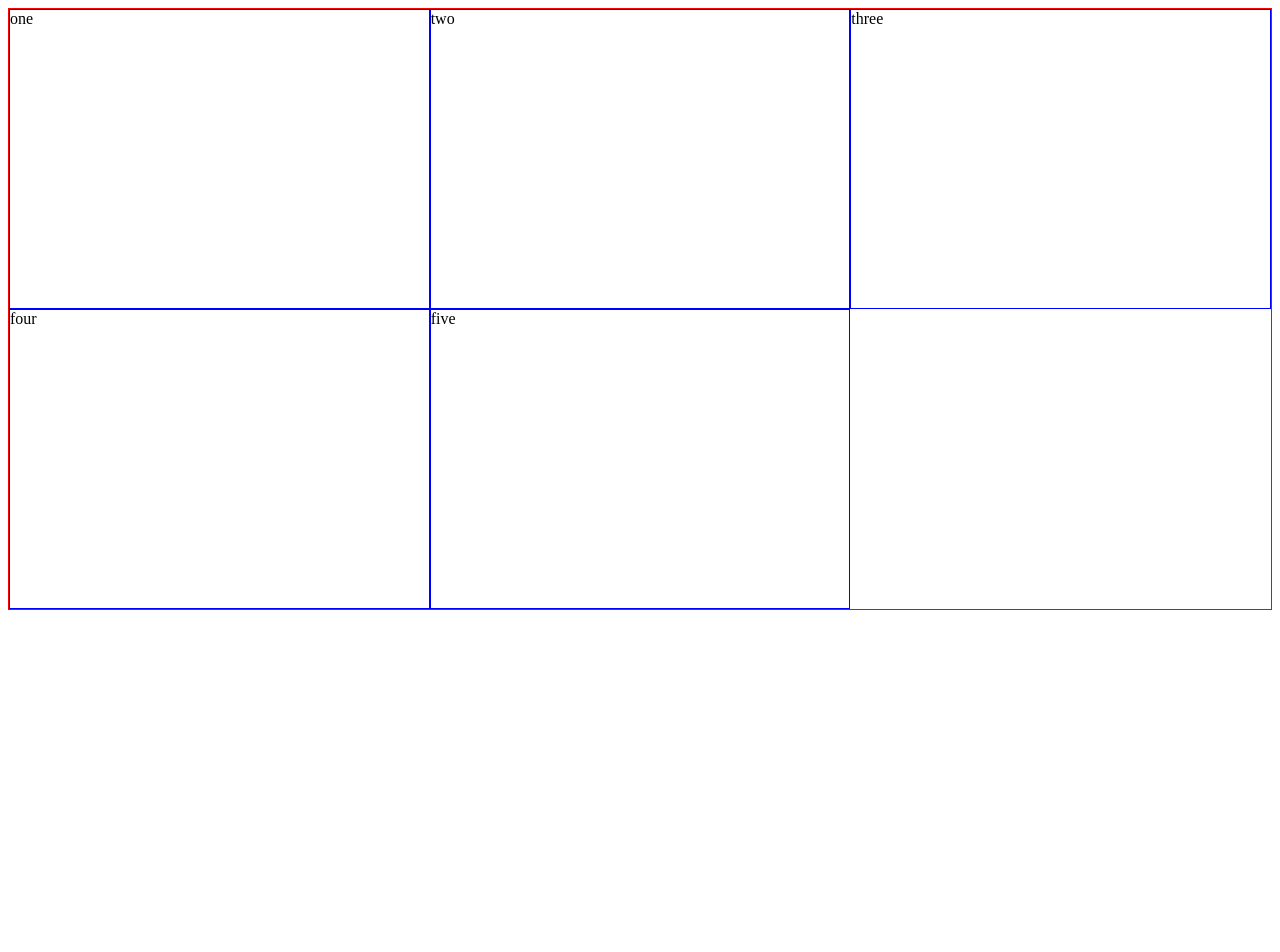
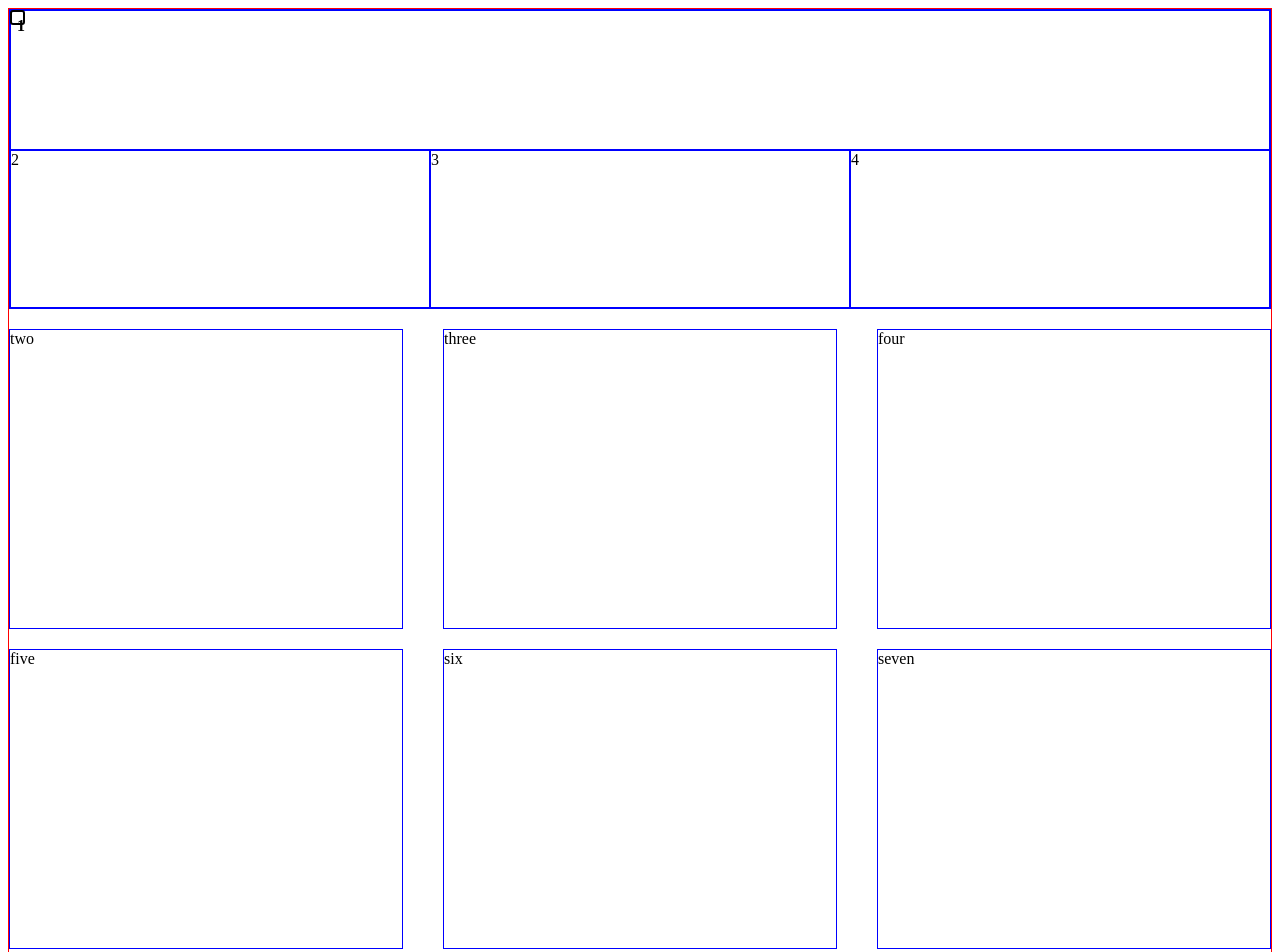
Before and after one commit to minusmo/Bakssal-ver2.0, a plain HTML site: page honorOfFame.html in a window 1280 px wide. Shown: the top 952 px of the page. Before the commit the page ends 800 px from the top, so only its background shows below. Drawn offline with Linux system fonts and the light colour scheme.

Commit message:
grid template updated

```diff
--- a/honorOfFame.html
+++ b/honorOfFame.html
@@ -3,7 +3,7 @@
         <title>HonorOfFame</title>
 
         <style>
-            div {
+            div.wrapper div {
                 border: 1px solid blue;
             }
 
@@ -12,16 +12,58 @@
                 grid-template-columns: repeat(3, 1fr);
                 border: 1px solid red;
                 grid-auto-rows: 300px;
+                column-gap: 40px;
+                row-gap: 20px;
+            }
+
+            .first {
+                grid-column-start: 1;
+                grid-column-end: 4;
+                grid-row-start: 1;
+                grid-row-end: 2;
+                display: grid;
+                grid-template-columns: repeat(3, 1fr);
+
+            }
+
+            #boxOne {
+                grid-column-start: 1;
+                grid-column-end: 4;
+            }
+
+            div.wrapper .first .nested .badge {
+                position: absolute;
+                left: 10px;
+                top: 10px;
+                box-sizing: border-box;
+                padding: 5px;
+                border: 2px solid black;
+                border-radius: 3px;
+                width: 15px;
+                height: 15px;
+                font-weight: bold;
+                font-size: 1em;
+                text-anchor: middle;
             }
         </style>
     </head>
     <body>
         <div class="wrapper">
-            <div>one</div>
+            <div class="first">
+                <div class="nested" id="boxOne"><div class="badge" id="badgeOne">1</div></div>
+                <div class="nested">2</div>
+                <div class="nested">3</div>
+                <div class="nested">4</div>
+            </div>
             <div>two</div>
             <div>three</div>
             <div>four</div>
             <div>five</div>
+            <div>six</div>
+            <div>seven</div>
+            <div>eight</div>
+            <div>nine</div>
+            <div>ten</div>
         </div>
 
     </body>
```
